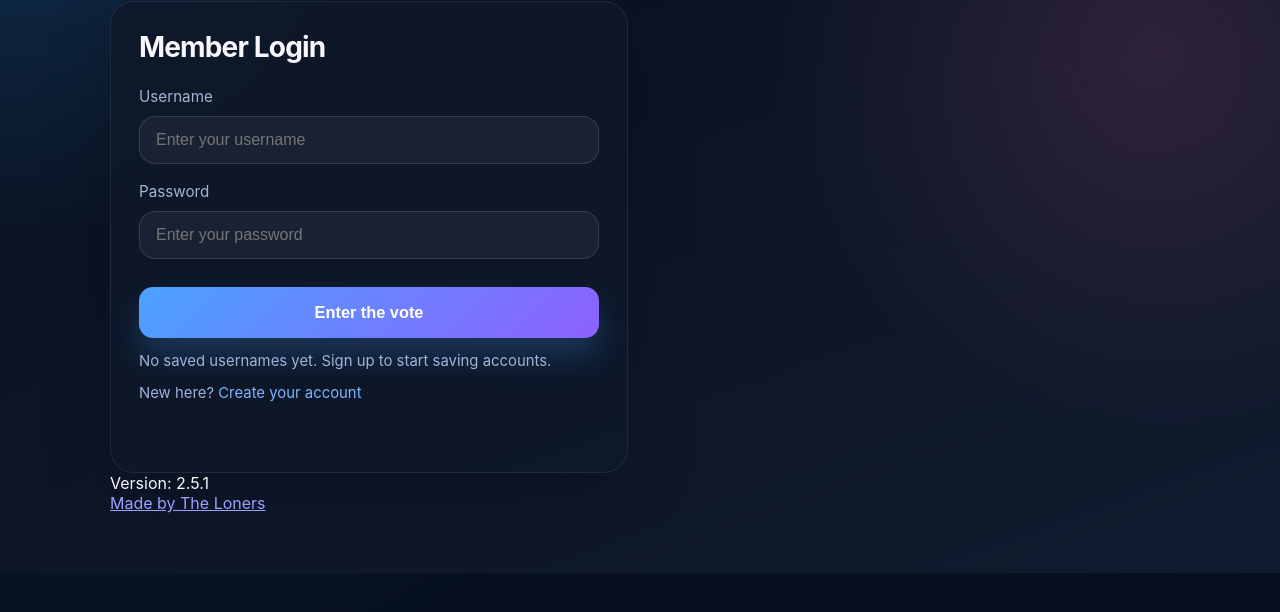
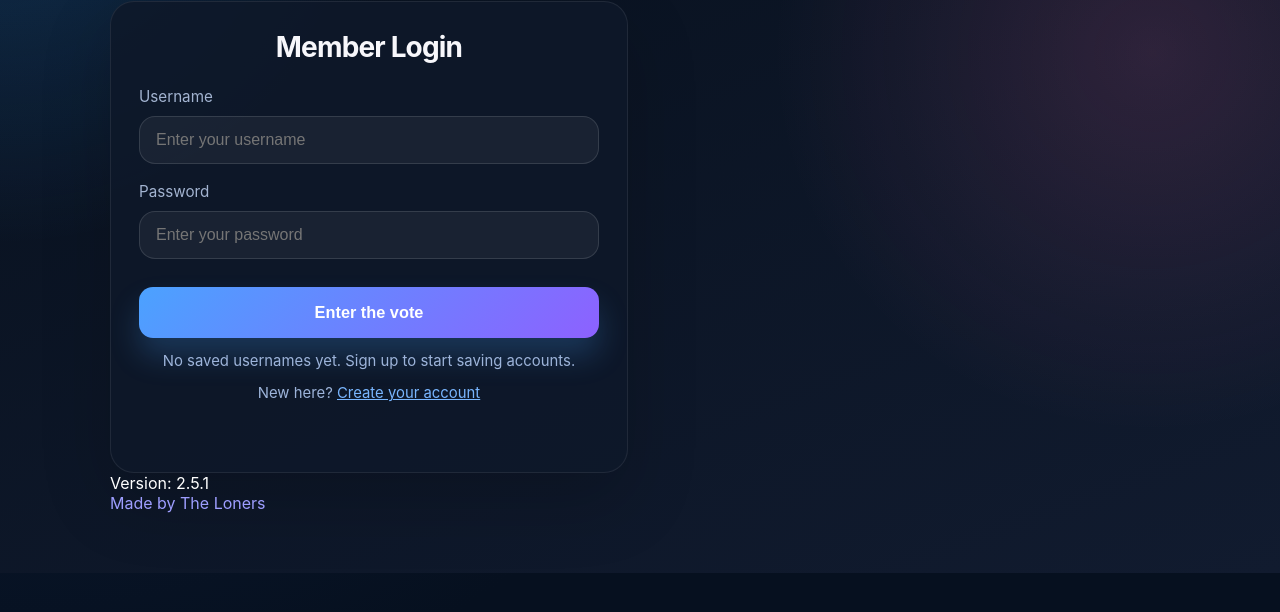
Before and after one commit to ZF-1616/Vote-Who-Ming-En-love-2.0, a plain HTML site: page index.html in a window 1280 px wide. Shown: the part 170-782 px from the top of the page. Drawn offline with Linux system fonts and the light colour scheme.

Commit message:
Update style.css

```diff
--- a/style.css
+++ b/style.css
@@ -20,6 +20,10 @@ body {
   background: radial-gradient(circle at top left, rgba(45, 156, 255, 0.24), transparent 28%),
     radial-gradient(circle at 90% 30%, rgba(255, 112, 179, 0.14), transparent 30%),
     linear-gradient(160deg, #07101d 0%, #111b2f 100%);
+}
+
+a {
+  text-decoration: none;
 }
 
 .page-shell {
@@ -67,11 +71,7 @@ body {
   gap: 24px;
   align-items: start;
   padding-top: 18px;
-}
-
-.main {
   text-align: center;
-
 }
 
 .card {
@@ -322,6 +322,15 @@ saved-users {
   box-shadow: 0 32px 80px rgba(0, 0, 0, 0.7);
 }
 
+.p-bottom {
+  color: white;
+}
+
+.small a,
+.team:hover {
+  text-decoration: underline;
+}
+
 @media (max-width: 840px) {
   .main-grid {
     grid-template-columns: 1fr;
```
